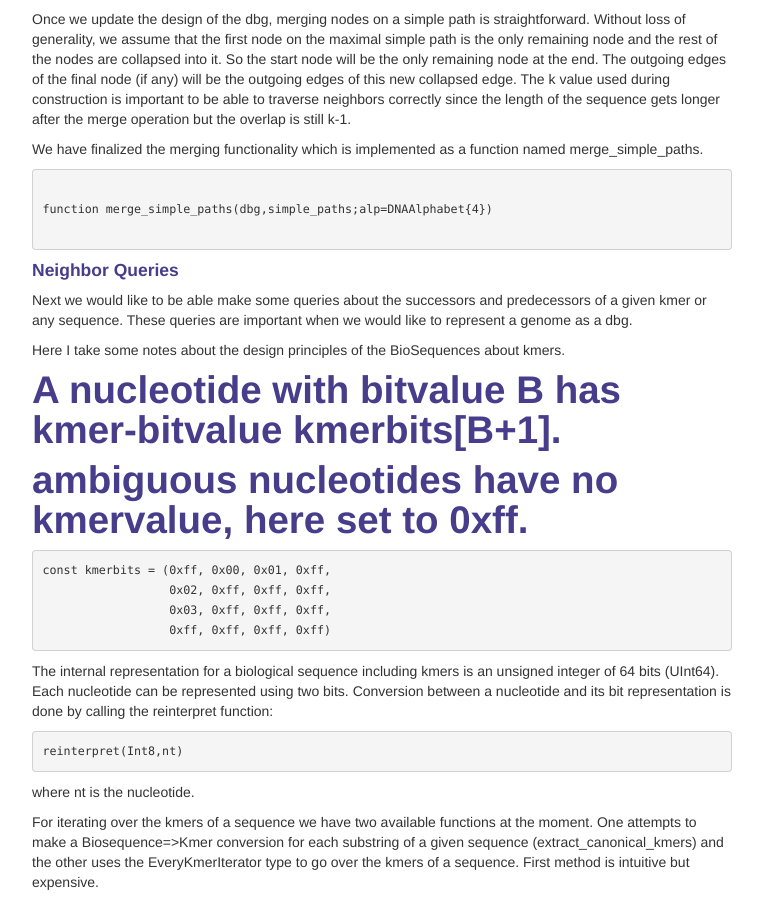
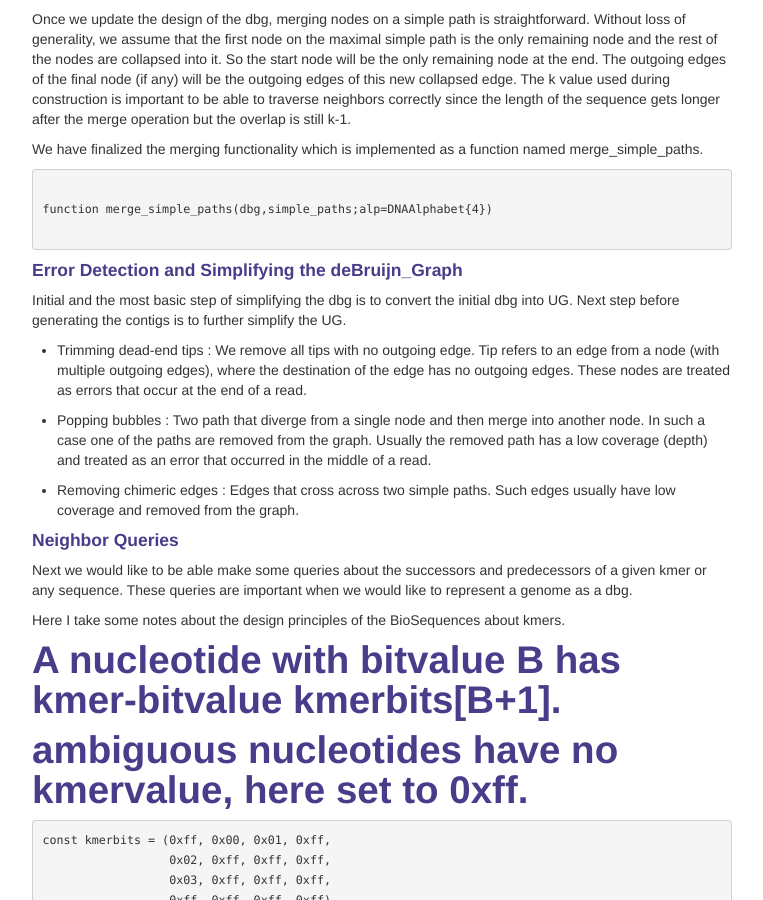
Before and after one commit to ardakdemir/ardakdemir.github.io, a Jekyll site: the page built from pages/gsoc.md, in a window 1280 px wide and 900 px high, scrolled down 5738 px. Shown: the whole window, without its empty margins (258-1021 px from the left). Built offline with Jekyll 4.4.1, drawn with Linux system fonts in a browser that asks for light colours.

Commit message:
error detection

````diff
--- a/pages/gsoc.md
+++ b/pages/gsoc.md
@@ -233,6 +233,21 @@ function merge_simple_paths(dbg,simple_paths;alp=DNAAlphabet{4})
 ```
 
 
+#### Error Detection and Simplifying the deBruijn_Graph
+
+Initial and the most basic step of simplifying the dbg is to convert the initial dbg into UG.
+Next step before generating the contigs is to further simplify the UG.
+
+- Trimming dead-end tips : We remove all tips with no outgoing edge. Tip refers to an edge from a node (with multiple outgoing edges), where the destination of the edge has no outgoing edges. These nodes are treated as errors that occur at the end of a read.
+
+- Popping bubbles : Two path that diverge from a single node and then merge into another node. In such a case one of the paths are removed from the graph. Usually the removed path has a low coverage (depth) and treated as an error that occurred in the middle of a read.
+
+- Removing chimeric edges : Edges that cross across two simple paths. Such edges usually have low coverage and removed from the graph.
+
+
+
+
+
 #### Neighbor Queries
 
 Next we would like to be able make some queries about the successors and predecessors of a given kmer or any sequence.
````
